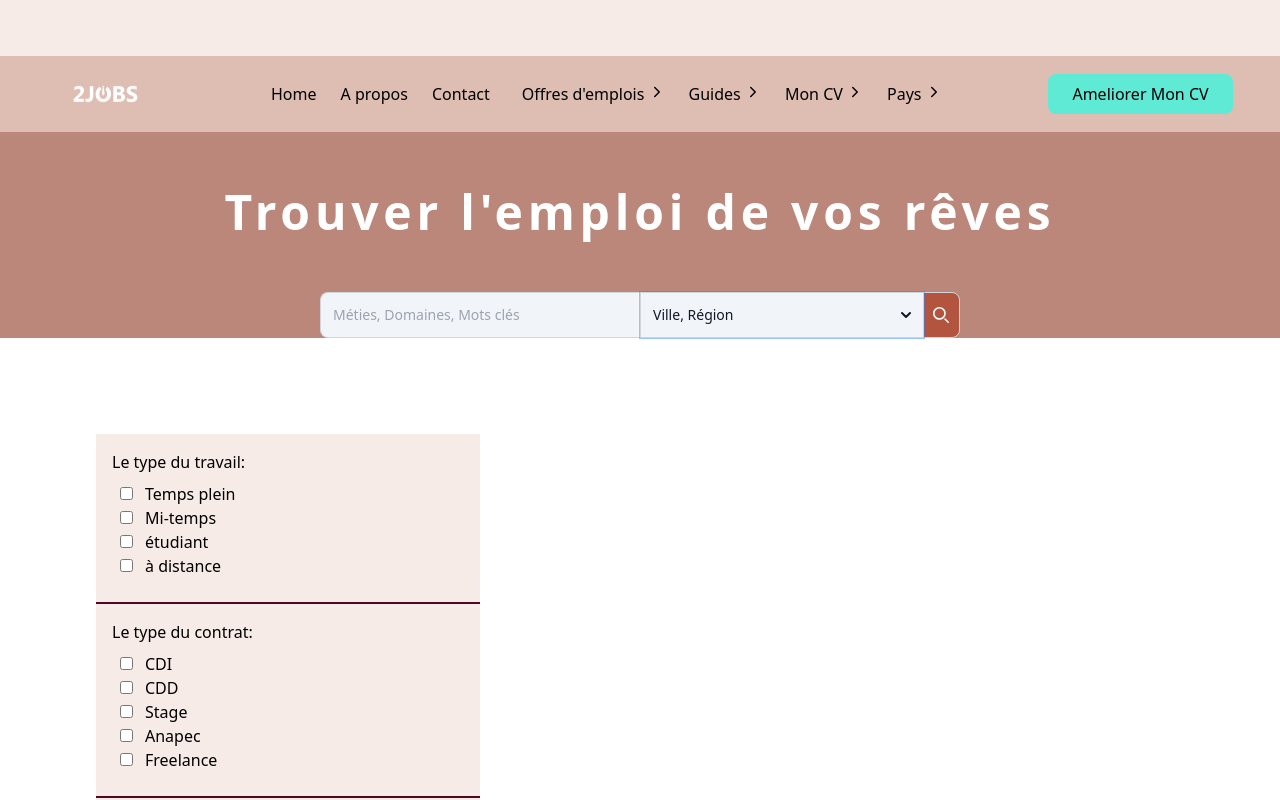
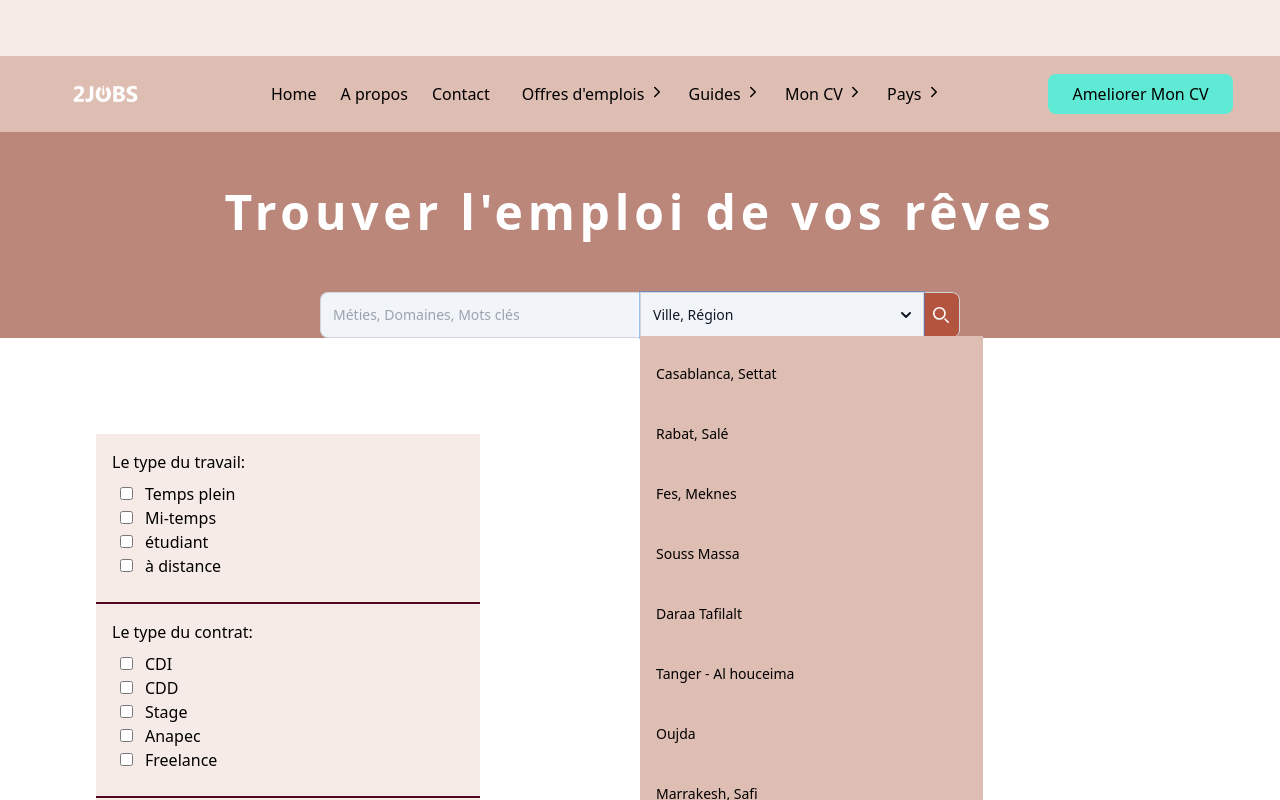
Before and after one commit to theoutsider1/jobs, a React (Vite) app in the folder frontend/: page /offers in a window 1280 px wide. Both pictures are taken after a click on the button "Ville, Région". Shown: the top 800 px of the page. Built offline with nearby package versions, Linux system fonts and the light colour scheme.

Commit message:
fix input text in offerlist component

```diff
--- a/frontend/src/Routes/Router.tsx
+++ b/frontend/src/Routes/Router.tsx
@@ -2,7 +2,8 @@ import { createBrowserRouter } from "react-router-dom";
 import HeroSection from "../components/HeroSection/HeroSection";
 import  Layout  from "./Layout";
 import LastProfiles from "../components/Last Profiles/LastProfiles";
-import OffersPage from "../components/Offers/OffersPage";
+//import OffersPage from "../components/Offers/OffersPage";
+import OffersList from "../components/Offers/OffersList";
 
 const Router = createBrowserRouter([
     {
@@ -20,7 +21,7 @@ const Router = createBrowserRouter([
             },
             {
                 path: "/offers",
-                element: <OffersPage/>,
+                element: <OffersList/>,
             }
         ]
 
--- a/frontend/src/Types/Globals.tsx
+++ b/frontend/src/Types/Globals.tsx
@@ -9,9 +9,27 @@ export interface OfferData {
 }
 
 
+
 // function props that i'm passing to sideBarFilter to collect checkboxes values
 
 
 export interface dataFromChild {
     onCheckboxChange: (values: string[])=> void;
 }
+
+
+
+// régions
+
+export const regions: string[] = [
+    "Casablanca, Settat",
+    "Rabat, Salé",
+    "Fes, Meknes",
+    "Souss Massa",
+    "Daraa Tafilalt",
+    "Tanger - Al houceima",
+    "Oujda",
+    "Marrakesh, Safi",
+    "Laayoune Dakhla",
+    "Beni Mellal-khnifra"
+];
--- a/frontend/src/components/Offers/OffersCard.tsx
+++ b/frontend/src/components/Offers/OffersCard.tsx
@@ -35,7 +35,7 @@ const OffersCard: React.FC<{ jobs: OfferData }> = ({ jobs }) =>  {
 
                                 <div className="flex justify-between">
 
-                                    <h2 className="font-medium text-xl">Responsable administratif et financier h/f</h2>
+                                    <h2 className="font-medium text-xl">{jobs.jobTitle}</h2>
                                     <span> <IonIcon icon={heartOutline}></IonIcon></span>
 
                                 </div>
--- a/frontend/src/components/Offers/OffersList.tsx
+++ b/frontend/src/components/Offers/OffersList.tsx
@@ -2,63 +2,100 @@ import { useEffect, useState } from "react";
 import OffersCard from "./OffersCard";
 import { OfferData } from "../../Types/Globals";
 import { SiderbarFilter } from "./SidebarFiiter";
-
+import {regions} from "../../Types/Globals";
 export const offers: OfferData[] = [{
-    jobTitle: 'Responsable administratif et financier h/f',
+    jobTitle: 'Responsable administratif et Information h/f',
     companyName : 'McDonald\'s',
     contract: 'C-DD',
     ville : 'Kesh',
     domaine: 'Information',
-    studies : 'Niveau d’études: Bac +5 en Finance',
+    studies : 'Niveau d’études: Bac +5 en Information',
     experienceYears: '3 ans',
 },
 {
     jobTitle: 'DevOps',
     companyName : 'Maltem',
     contract: 'Stage',
-    ville : 'Kesh',
-    domaine: 'Information',
-    studies : 'Niveau d’études: Bac +5 en Finance',
+    ville : 'rabat',
+    domaine: 'tourisme',
+    studies : 'Niveau d’études: Bac +5 en tourisme',
     experienceYears: '5 ans',
 },
 {
-    jobTitle: 'Big data',
+    jobTitle: 'Agriculture ',
     companyName : 'DXC',
-    contract: 'Freelance',
+    contract: 'étudiant',
     ville : 'Kesh',
-    domaine: 'Information',
-    studies : 'Niveau d’études: Bac +5 en Finance',
+    domaine: 'Agriculture',
+    studies : 'Niveau d’études: Bac +5 en Agriculture',
     experienceYears: '5 ans',
 },
 {
-    jobTitle: 'Big data',
-    companyName : 'DXC',
-    contract: 'Anapec',
-    ville : 'Kesh',
+    jobTitle: 'caissier',
+    companyName : 'alten',
+    contract: 'C-DD',
+    ville : 'oujda',
     domaine: 'finance',
-    studies : 'Niveau d’études: Bac +5 en Finance',
+    studies : 'Niveau d’études: Bac +6 en chirurgie',
     experienceYears: '5 ans',
 }]
 
 const OffersList = () => {
 
-    const [showData, setShowData] = useState(false);
+    //const [showData, setShowData] = useState(false);
     const [checkboxValues, setCheckboxValues] = useState<string[]>([]);
+    const [dropdownToggle, setdropdrownToggle] = useState(false);
+    const [regionSelected, setRegionSelected] = useState("Ville, Région")
+    const [searchValue, setSearchValue] = useState('')
+    //toggle region dropdown agriculture
 
-    const handleClick = () => {
-        setShowData(!showData);
-        //console.log(checkboxValues)
+    const handleDropdownToggle = () =>{
+        setdropdrownToggle(!dropdownToggle)
+
+    }
+    // get the value of the list regions
+    const handleDropDownValue = (value:string)=>{
+        setRegionSelected(value)
+        setdropdrownToggle(!dropdownToggle)
     }
 
+    // handle Search input
+    const handleSubmitButton =  (e:any) =>{
+        //console.log('hi')
+        e.preventDefault();
+         setCheckboxValues(prevValue => {
+            if(!searchValue){
+                return [...prevValue]
+                //console.log('hi')
+               // console.log(searchValue)
+            } else {
+
+                //console.log([...prevValue , searchValue]);
+
+                return  [...prevValue , searchValue]
+
+            }
+        })
+    }
+    const handleInputChange =  (e:React.ChangeEvent<HTMLInputElement>)=>{
+
+        setSearchValue(e.target.value)
+       // console.log(searchValue);
+
+       //setCheckboxValues([...checkboxValues, searchValue.toLocaleLowerCase()])
+
+    }
+
+
     const handleFilterChange = (values: string[])=>{
+
        setCheckboxValues(values)
 
-        //console.log(values)
+    }
 
-    }
     useEffect(()=>{
 
-       //setShowData(!showData);
+       console.log(checkboxValues)
 
     },[checkboxValues])
 
@@ -81,25 +118,41 @@ const OffersList = () => {
 
                     {/** Search Bar */}
                     <div className="flex w-full" >
+                        <form onSubmit={handleSubmitButton} className="flex w-full">
                             <div className="w-1/2 ">
 
-                            <label htmlFor="search-dropdown" className="mb-2 text-sm font-medium text-gray-900 sr-only dark:text-white">Domaines, Mots clés</label>
-                            <input type="search" id="search-dropdown" className="block w-full p-3 text-sm text-gray-900 rounded-s-lg border-r-gray-50 border-r-2 border border-gray-300 bg-slate-100 " placeholder="Méties, Domaines, Mots clés"/>
+                                <label htmlFor="searchDropdown" className="mb-2 text-sm font-medium text-gray-900 sr-only dark:text-white">Domaines, Mots clés</label>
+                                <input type="search" id="searchDropdown" onChange={handleInputChange} value={searchValue} className="block w-full p-3 text-sm text-gray-900 rounded-s-lg border-r-gray-50 border-r-2 border border-gray-300 bg-slate-100 " placeholder="Méties, Domaines, Mots clés"/>
 
                             </div>
 
                             {/** dropdown ville et régions */}
 
                         <div className="w-1/2 relative flex">
-
-                            <button id="dropdown-button" data-dropdown-toggle="dropdown" className="flex-auto z-10 inline-flex items-center justify-between p-3 text-sm font-medium text-center text-gray-900  bg-slate-100 border border-gray-300  hover:bg-gray-200 focus:ring-1"  type="button">
-                                    Ville, Région
+                            <div className="flex flex-col w-full">
+                                <button id="dropdown-button" data-dropdown-toggle="dropdown" onClick={handleDropdownToggle} className="flex-auto z-10 inline-flex items-center justify-between p-3 text-sm font-medium text-center text-gray-900  bg-slate-100 border border-gray-300  hover:bg-gray-200 focus:ring-1"  type="button">
+                                        {regionSelected}
                                         <svg className="w-2.5 h-2.5 ms-2.5" aria-hidden="true" xmlns="http://www.w3.org/2000/svg" fill="none" viewBox="0 0 10 6">
                                             <path stroke="currentColor" stroke-linecap="round" stroke-linejoin="round" stroke-width="2" d="m1 1 4 4 4-4"/>
                                         </svg>
                                 </button>
+                                { dropdownToggle &&
+                                    <div className={`${dropdownToggle  ? " w-[343px] z-30 mt-11 absolute bg-primary" : "hidden"}`}>
+                                            {regions.map(ville => (
+                                                <ul className="text-sm pt-4 ">
+                                                    <li key= {ville} value={ville} onClick={() => handleDropDownValue(ville)} className="px-4 py-3 hover:bg-third cursor-pointer " >{ville}</li>
+
+                                                </ul>
+                                            ))}
+                                    </div>}
+
+                            </div>
+
+
+
+
                             <div className="flex-none w-9">
-                            <button type="submit" onClick={handleClick} className="absolute top-0 end-0 p-2.5 text-sm font-medium h-full text-white bg-search rounded-e-lg border border-gray-300 hover:bg-secondary">
+                                <button type="submit" onSubmit={handleSubmitButton} className="absolute top-0 end-0 p-2.5 text-sm font-medium h-full text-white bg-search rounded-e-lg border border-gray-300 hover:bg-secondary">
                                         <svg className="w-4 h-4" aria-hidden="true" xmlns="http://www.w3.org/2000/svg" fill="none" viewBox="0 0 20 20">
                                             <path stroke="currentColor" stroke-linecap="round" stroke-linejoin="round" stroke-width="2" d="m19 19-4-4m0-7A7 7 0 1 1 1 8a7 7 0 0 1 14 0Z"/>
                                         </svg>
@@ -108,8 +161,8 @@ const OffersList = () => {
 
                             </div>
 
-
                         </div>
+                        </form>
                     </div>
 
                 </div>
@@ -117,7 +170,6 @@ const OffersList = () => {
 
 
             </div>
-
 
             <div className="flex flex-row w-full justify-start p-24 gap-14">
 
@@ -127,7 +179,7 @@ const OffersList = () => {
                 </div>
                 <div className="flex-auto">
 
-                {// showData &&
+                {
 
 
                     offers.filter(offer => {
@@ -136,7 +188,9 @@ const OffersList = () => {
                         return Object.values(offer).some(value => {
 
                           if (typeof value === 'string') {
-                            return checkboxValues.some(checkboxValue => value.toLowerCase().replace(/-/,"").includes(checkboxValue.toLowerCase().replace(/-/,"")));
+                            //console.log(checkboxValues)
+
+                            return checkboxValues.some(checkboxValue => value.toLowerCase().replace(/[-_']/g," ").includes(checkboxValue.toLowerCase().replace(/[-_']/g," ")));
 
                           }
                           return false;
@@ -144,11 +198,15 @@ const OffersList = () => {
 
                       })
                       .map((filteredOffer, index) => (
-                        console.log(filteredOffer),
+
                         <OffersCard key={index} jobs={filteredOffer} />
                       ))}
 
                 </div>
+
+            </div>
+            <div>
+
             </div>
 
 
--- a/frontend/src/components/Offers/SidebarFiiter.tsx
+++ b/frontend/src/components/Offers/SidebarFiiter.tsx
@@ -7,27 +7,31 @@ import { dataFromChild } from "../../Types/Globals";
 export const SiderbarFilter:React.FC<dataFromChild> = ({onCheckboxChange}) => {
     const [userInfo, setUserInfo]= useState<string[]>([])
 
-    const handleChange = (e:React.ChangeEvent<HTMLInputElement>)=> {
+    const handleChange =  (e:React.ChangeEvent<HTMLInputElement>)=> {
 
         if (e.currentTarget.checked){
-            setUserInfo([...userInfo , e.currentTarget.value])
+              setUserInfo([...userInfo , e.currentTarget.value.toLowerCase()])
 
         } else {
-            setUserInfo(userInfo.filter(item => item !== e.currentTarget.value))
+             setUserInfo(userInfo.filter(item => item !== e.currentTarget.value.toLocaleLowerCase()))
 
         }
-        onCheckboxChange(userInfo)
+
+
 
     };
+
      useEffect(()=> {
        onCheckboxChange(userInfo)
+       //console.log(userInfo);
 
-    },[onCheckboxChange,userInfo])
+
+    },[ userInfo])
 
     return (
         <>
              <div className="bg-third w-full">
-                <form action="">
+               {/** <form action="">*/ }
                 <div className="p-4 border-b-2 border-b-pink-950">
                     <h4>Le type du travail:</h4>
                     <ul className="p-2">
@@ -147,7 +151,7 @@ export const SiderbarFilter:React.FC<dataFromChild> = ({onCheckboxChange}) => {
                         </li>
                         <li>
                              <label>
-                                <input type="checkbox" value ="Santé" onChange={handleChange}/>
+                                <input type="checkbox" value ="santé" onChange={handleChange}/>
                                 <span className="px-3">Santé</span>
                             </label>
                         </li>
@@ -331,7 +335,7 @@ export const SiderbarFilter:React.FC<dataFromChild> = ({onCheckboxChange}) => {
                         </li>
                         <li>
                             <label>
-                                <input type="checkbox" />
+                                <input type="checkbox" value="Rabat" onChange={handleChange}/>
                                 <span className="px-3">Rabat/Salé </span>
                               </label>
                         </li>
@@ -421,7 +425,7 @@ export const SiderbarFilter:React.FC<dataFromChild> = ({onCheckboxChange}) => {
 
 
                 </div>
-                </form>
+               { /**</form>*/}
 
             </div>
         </>
```
Lines whose indentation alone changed are shown as unchanged.
